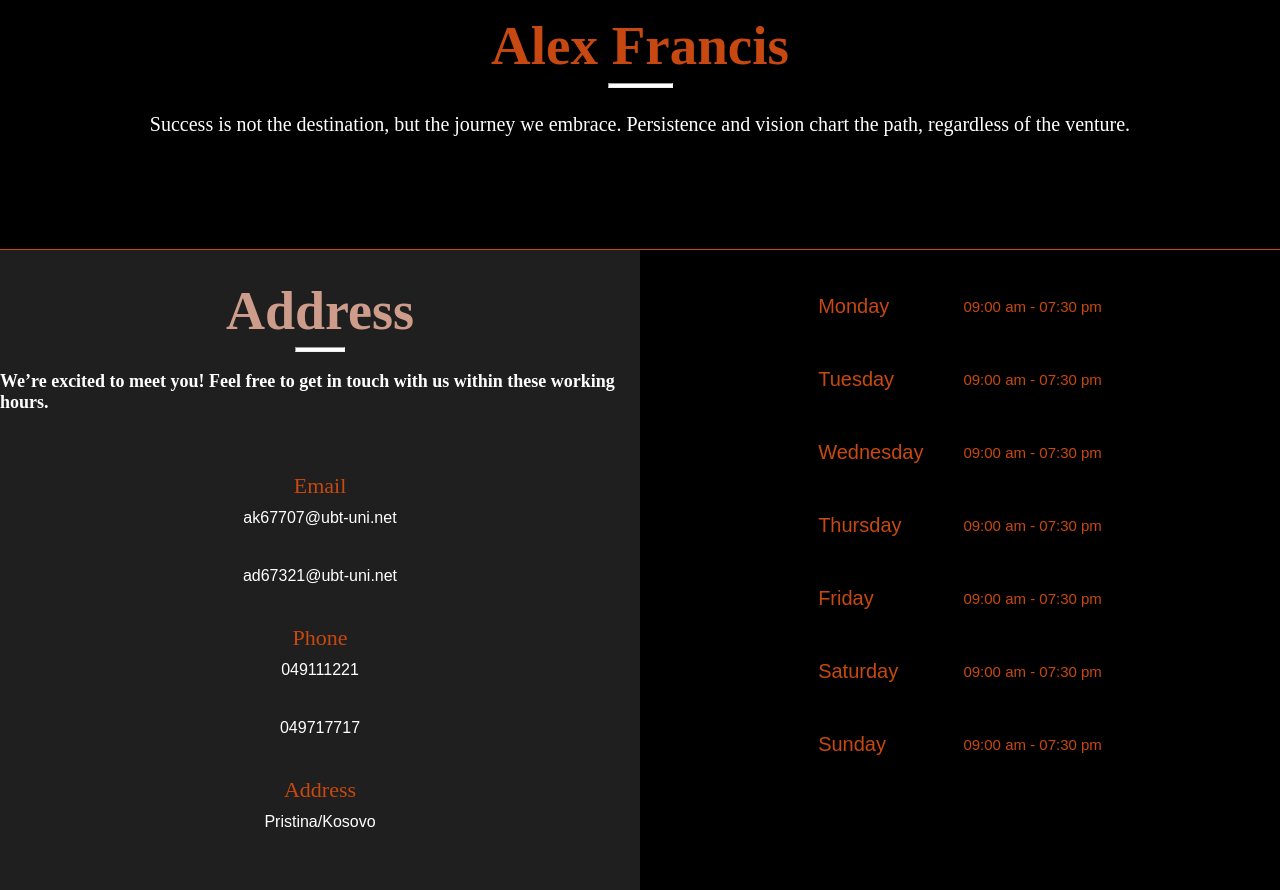
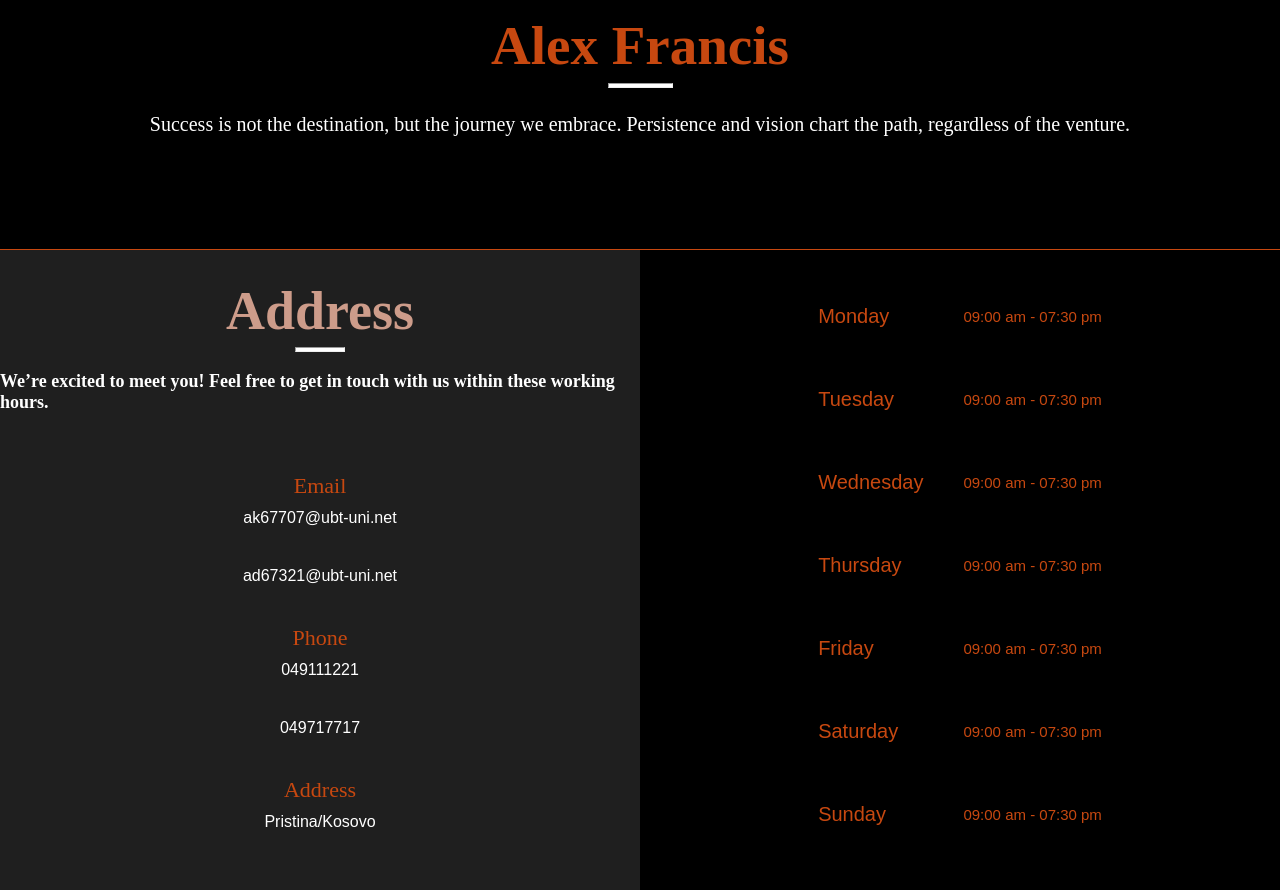
Before and after one commit to AliDreshaj12/Real-Estate, a PHP site: page /Projekti.html in a window 1280 px wide. Shown: the part 3022-3912 px from the top of the page. Run offline with PHP 8.4, Linux system fonts and the light colour scheme.

Commit message:
Update Projekti

```diff
--- a/Projekti.css
+++ b/Projekti.css
@@ -358,7 +358,7 @@
   .times div {
     padding: 5px;
     color: white;
-    margin-top: 40px;
+    margin-top: 50px;
     color: #c74810;
 
 
```
